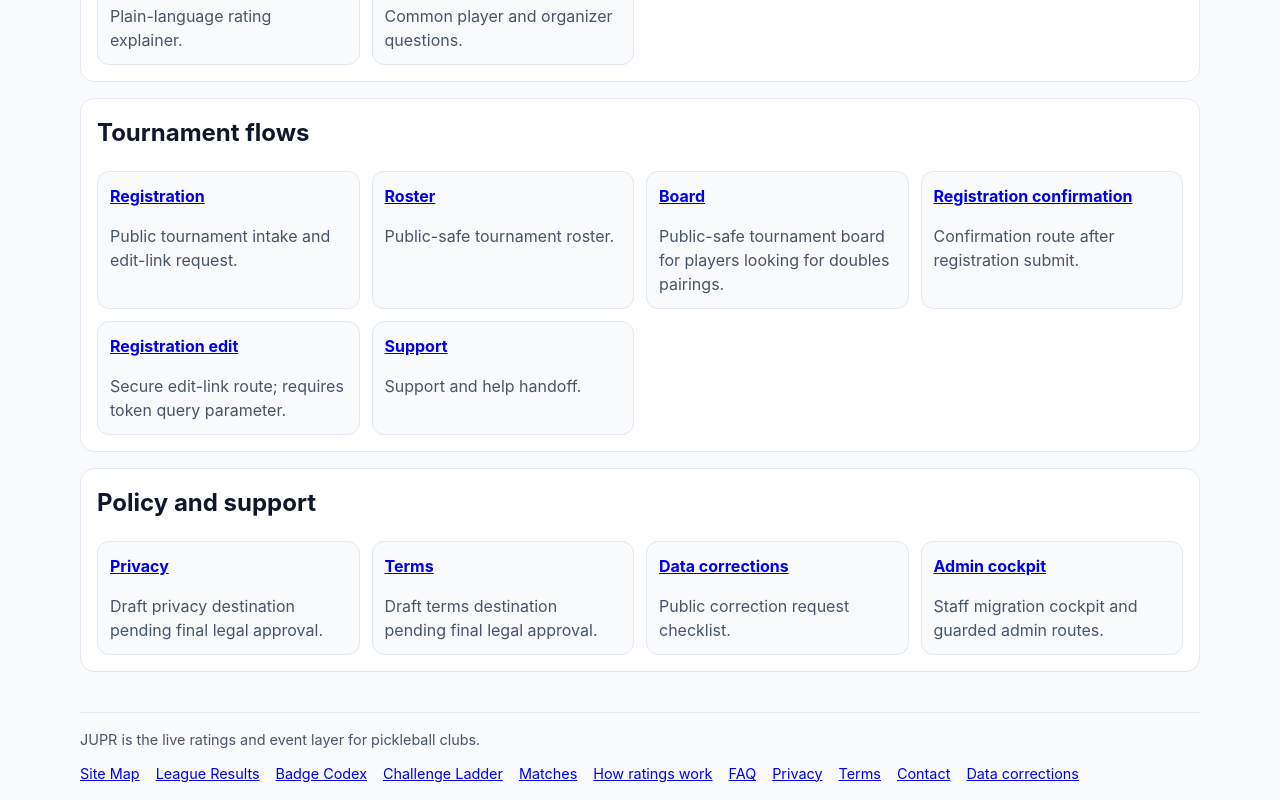
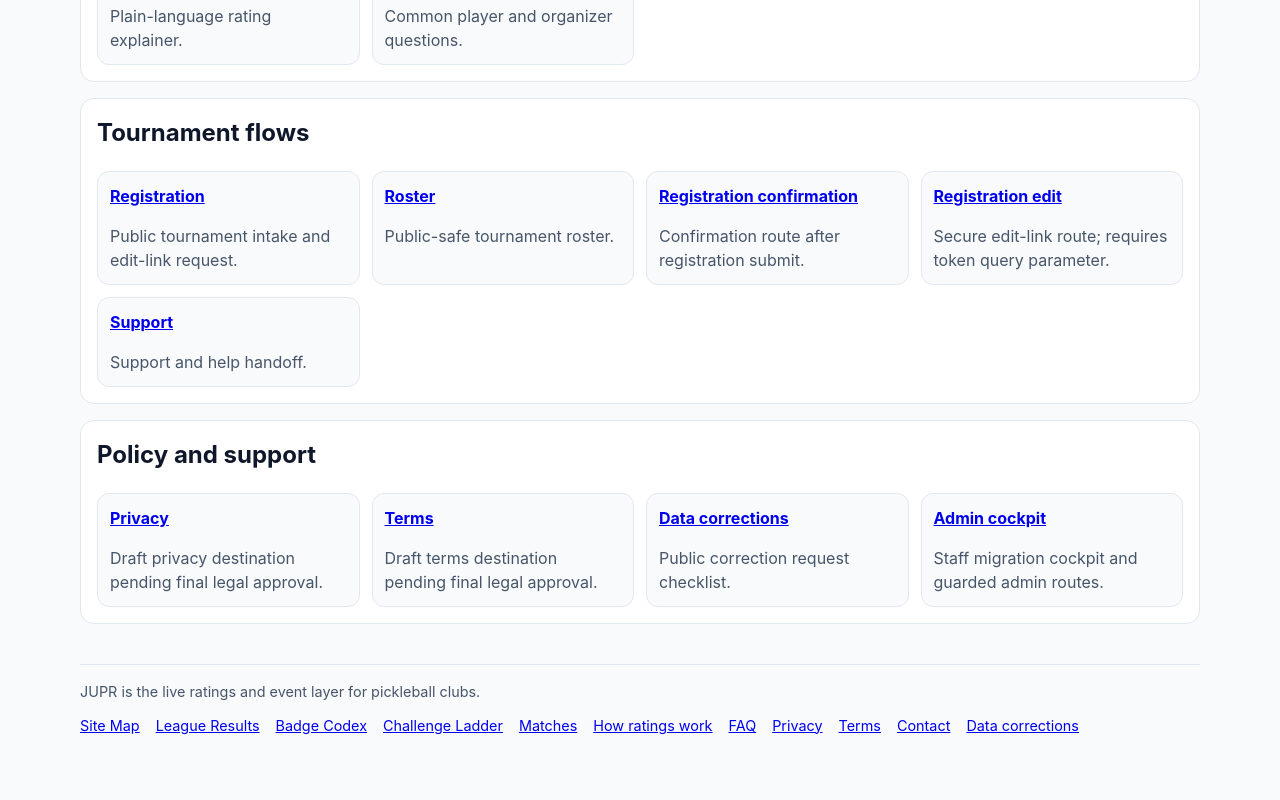
Before and after one commit to pickleballattrespalapas/JUPR, a Next.js app in the folder apps/web/: page /site-map in a window 1280 px wide. Shown: the part 887-1687 px from the top of the page. After the commit the page ends 1639 px from the top, so only its background shows below. Built offline with nearby package versions, Linux system fonts and the light colour scheme.

Commit message:
trim filtered site map route

```diff
--- a/apps/web/app/site-map/page.tsx
+++ b/apps/web/app/site-map/page.tsx
@@ -35,7 +35,6 @@ const sections = [
     routes: [
       ["Registration", "/clubs/tres-palapas/tournament-registration", "Public tournament intake and edit-link request."],
       ["Roster", "/clubs/tres-palapas/tournament-roster", "Public-safe tournament roster."],
-      ["Board", "/clubs/tres-palapas/tournament-partner-board", "Public-safe tournament board for players looking for doubles pairings."],
       ["Registration confirmation", "/clubs/tres-palapas/tournament-registration/confirmation", "Confirmation route after registration submit."],
       ["Registration edit", "/clubs/tres-palapas/tournament-registration/edit", "Secure edit-link route; requires token query parameter."],
       ["Support", "/support", "Support and help handoff."]
```
